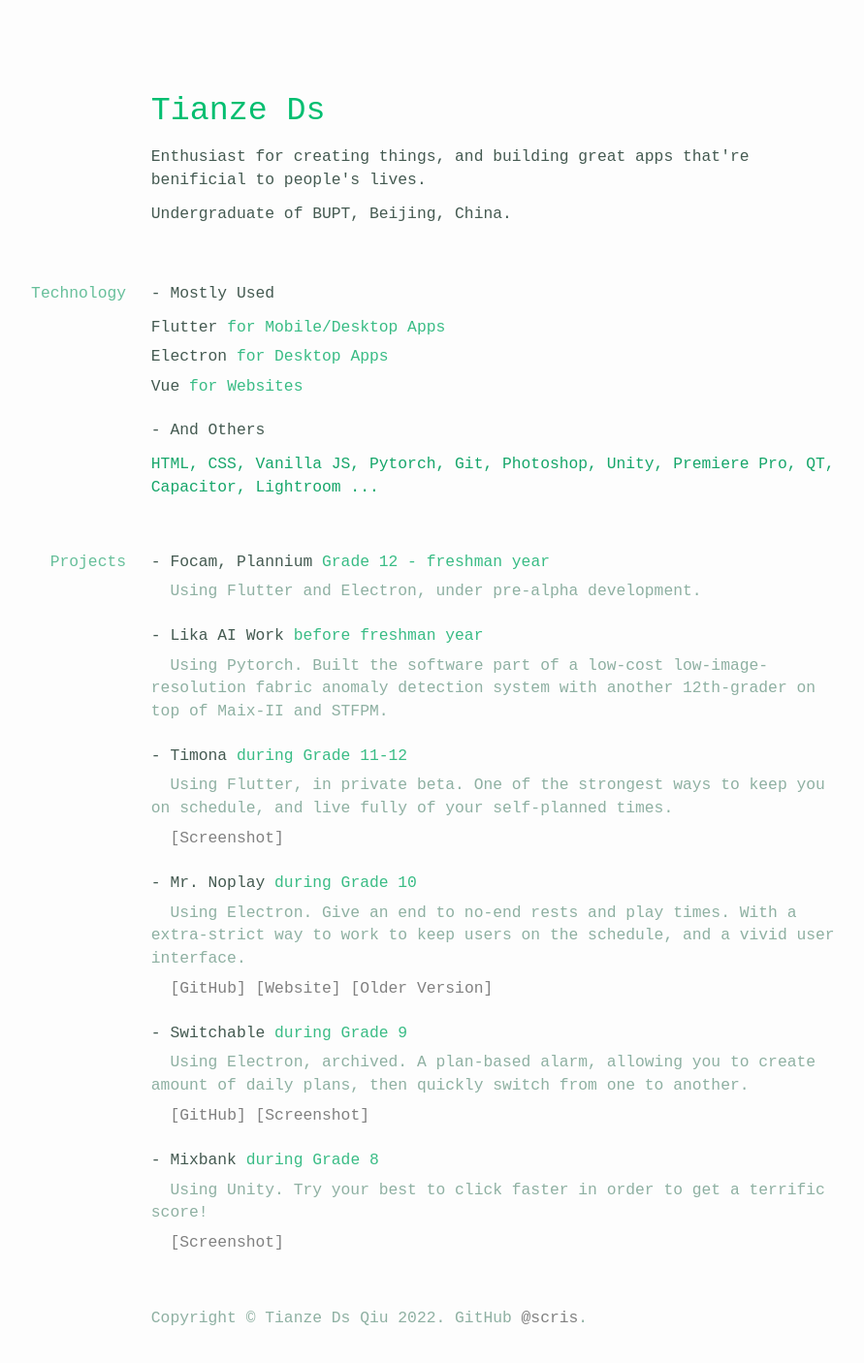
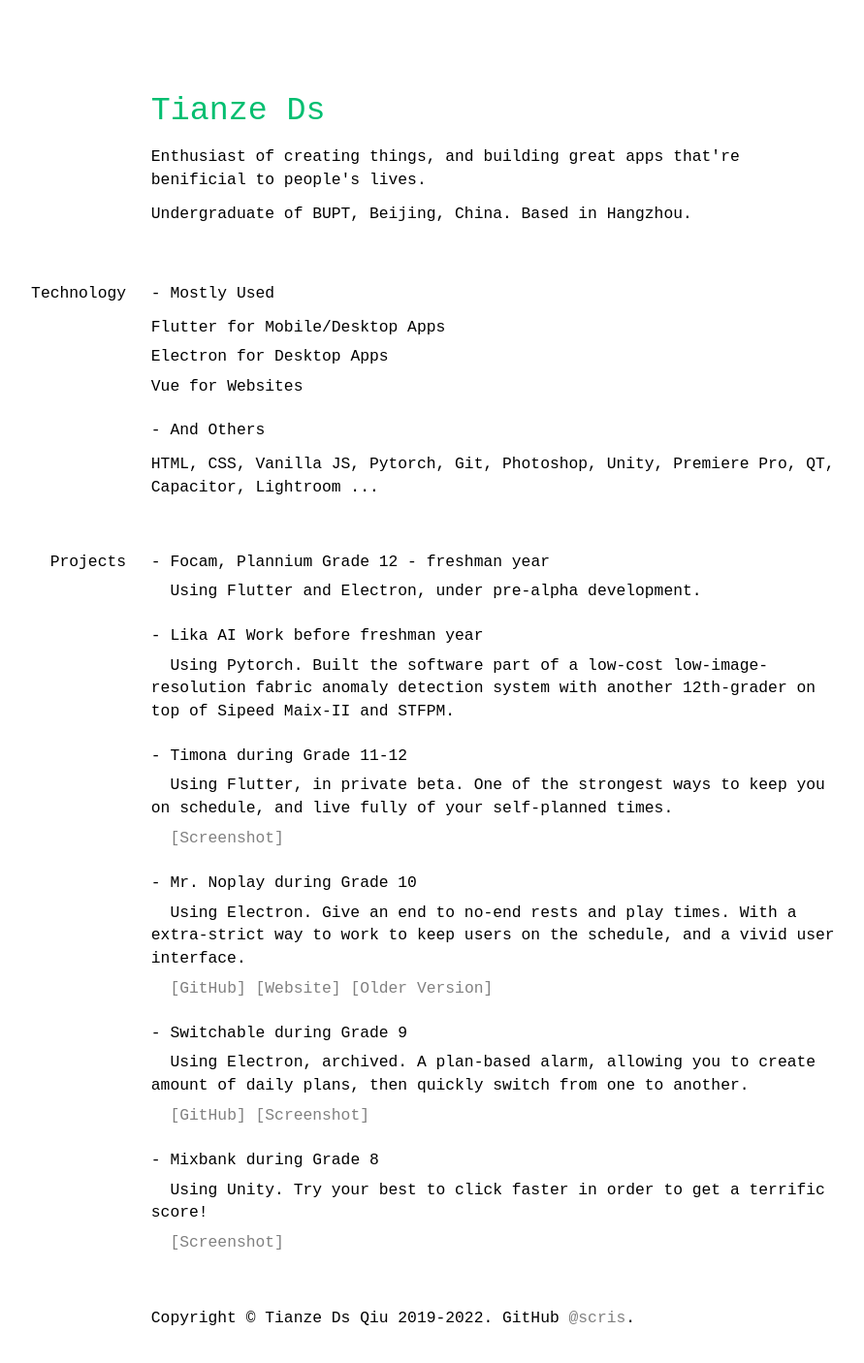
Before and after one commit to scris/tianzeds, a Vue app: page / in a window 1280 px wide. Shown: the top 1406 px of the page at 97% size, without its empty margins (185-1076 px from the left). Built offline with nearby package versions, Linux system fonts and the light colour scheme.

Commit message:
save progress
then texts will all be removed and reshaped

```diff
--- a/src/App.vue
+++ b/src/App.vue
@@ -5,11 +5,11 @@
         Tianze Ds
       </div>
       <div class="line desc">
-        Enthusiast for creating things, and building great apps that're benificial to
+        Enthusiast of creating things, and building great apps that're benificial to
         people's lives.
       </div>
       <div class="line education">
-        Undergraduate of BUPT, Beijing, China.
+        Undergraduate of BUPT, Beijing, China. Based in Hangzhou.
       </div>
     </div>
     <div class="section section-flex">
@@ -50,7 +50,7 @@
             - Lika AI Work&nbsp;<span class="tech">before freshman year</span>
           </div>
           <div class="line-desc kind-desc">
-            &nbsp;&nbsp;Using Pytorch. Built the software part of a low-cost low-image-resolution fabric anomaly detection system with another 12th-grader on top of Maix-II and STFPM. </div>
+            &nbsp;&nbsp;Using Pytorch. Built the software part of a low-cost low-image-resolution fabric anomaly detection system with another 12th-grader on top of Sipeed Maix-II and STFPM. </div>
         </div>
         <div id="timona" class="line-below">
           <div class="kind">
@@ -97,7 +97,7 @@
     </div>
     <div class="section">
       <div class="section-content shallow">
-        Copyright &copy; Tianze Ds Qiu 2022. GitHub <a href="https://github.com/scris" target="_blank">@scris</a>.
+        Copyright &copy; Tianze Ds Qiu 2019-2022. GitHub <a href="https://github.com/scris" target="_blank">@scris</a>.
       </div>
     </div>
   </div>
@@ -116,29 +116,30 @@ export default {
 
 <style lang="scss">
 $base: 0.51em;
-$green: green;
-$black: #445a51;
-$grey: #66bf9a;
-$grey2: #39bc85;
-$grey3: #16a66a;
-$shallow: #8eb0a2;
+$titlegreen: #02be70;
+$green: black;
+$black: black;
+$grey: black;
+$grey2: black;
+$grey3: black;
+$shallow: black;
 
 .darkmode--activated {
   color: #fdfdfd;
 }
 
 body {
-  background-color: #fdfdfd;
+  //background: linear-gradient(136.36deg, #10462A 4.86%, #165836 94.85%);
+  //background: linear-gradient(136.36deg, #ECFAF1 4.86%, #FAFEFB 94.85%);
   color: $black;
-  font-weight: 500;
-  font-family: "", monospace;
+  font-family: "Montserrat", "", monospace;
   line-height: 110%;
 }
 
 .title {
   font-size: $base * 4;
   line-height: 210%;
-  background: #02be70;
+  background: $titlegreen;
   -webkit-background-clip: text;
   color: transparent;
 }
```
